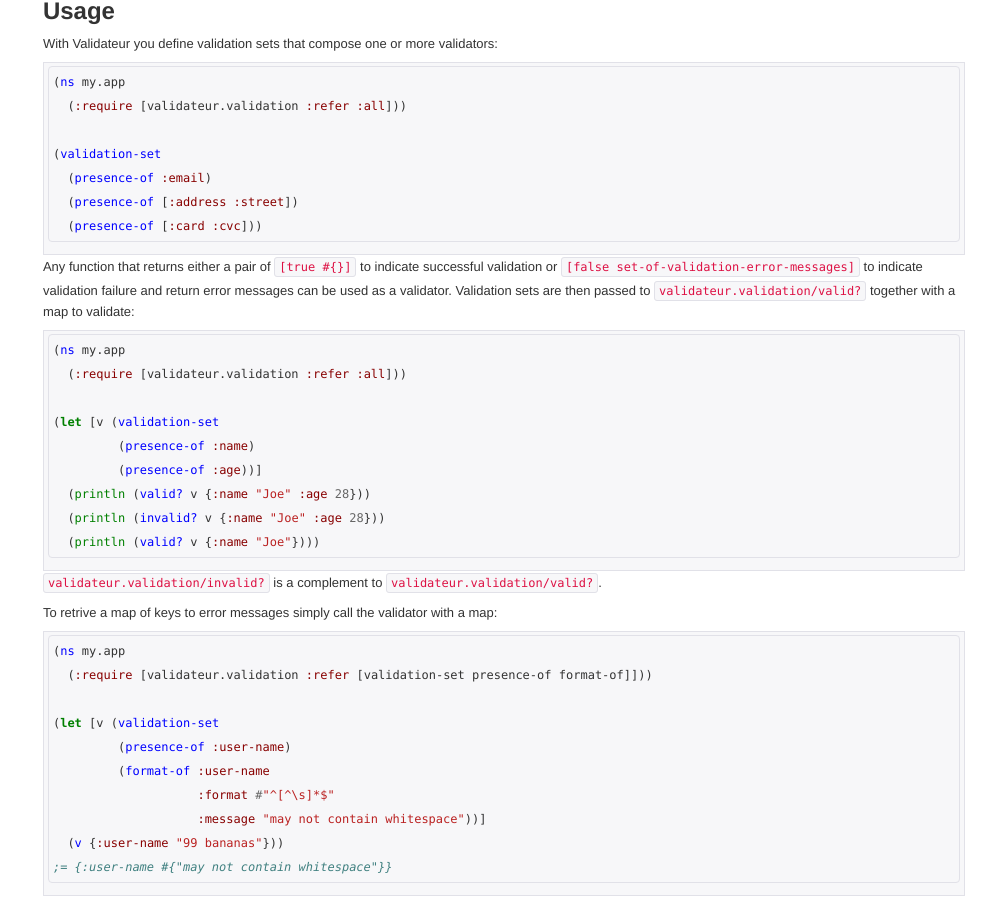
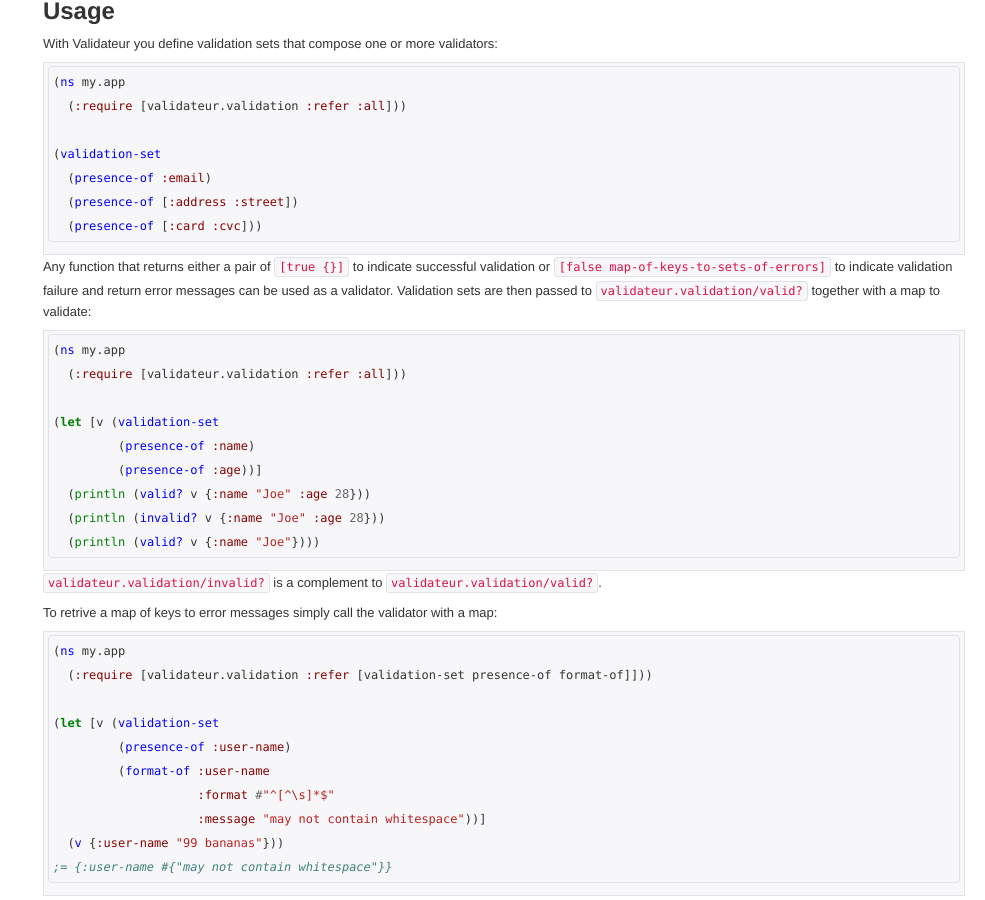
Before and after one commit to clojurewerkz/validateur.docs, a Jekyll site: the page built from articles/getting_started.md, in a window 1280 px wide and 900 px high, scrolled down 1109 px. Shown: the whole window, without its empty margins (295-1280 px from the left). Built offline with Jekyll 4.4.1, drawn with Linux system fonts in a browser that asks for light colours; some web fonts are replaced; Markdown is read by kramdown in place of the engine named in the settings.

Commit message:
Fix documentation of return type of validator fns
https://github.com/michaelklishin/validateur/issues/10

````diff
--- a/articles/getting_started.md
+++ b/articles/getting_started.md
@@ -81,7 +81,7 @@ With Validateur you define validation sets that compose one or more validators:
   (presence-of [:card :cvc]))
 ```
 
-Any function that returns either a pair of `[true #{}]` to indicate successful validation or `[false set-of-validation-error-messages]` to indicate validation failure and return error messages can be used as a validator. Validation sets are then passed to `validateur.validation/valid?` together with a map to validate:
+Any function that returns either a pair of `[true {}]` to indicate successful validation or `[false map-of-keys-to-sets-of-errors]` to indicate validation failure and return error messages can be used as a validator. Validation sets are then passed to `validateur.validation/valid?` together with a map to validate:
 
 ``` clojure
 (ns my.app
````
